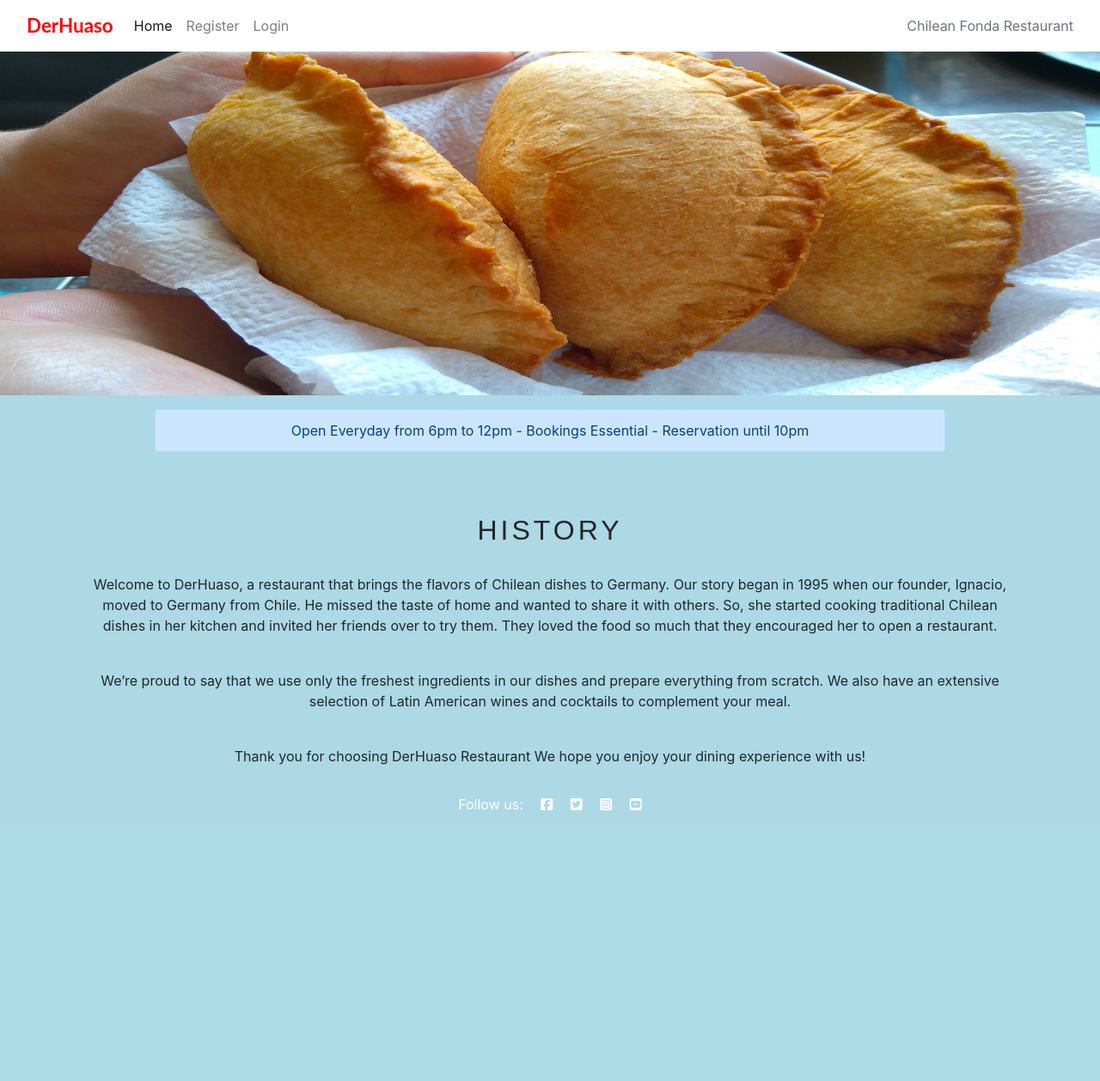
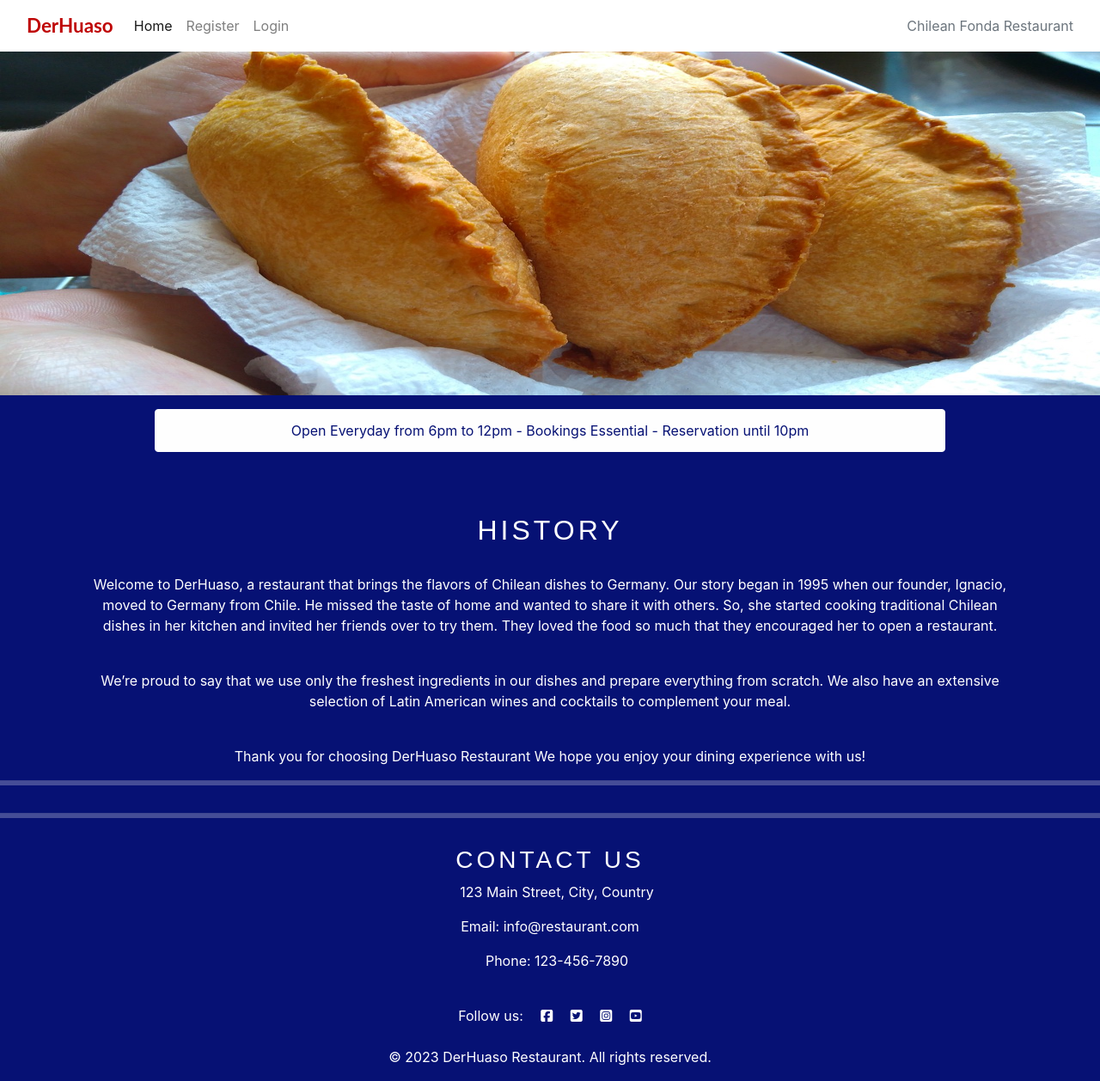
Before and after one commit to iweinacker/pp4-derhuaso, a Django app: page / in a window 1280 px wide. Shown: the whole page at 86% size. Before the commit the page ends 943 px from the top, so only its background shows below. Run offline with Django 3.2, Linux system fonts and the light colour scheme; some libraries are stand-ins or nearby versions.

Commit message:
Add Contact us and change the style

```diff
--- a/static/css/style.css
+++ b/static/css/style.css
@@ -1,12 +1,12 @@
 body {
-    background-color: lightblue;
+    background-color: #061174;
 }
 
 .brand {
     font-family: Lato, sans-serif;
     font-size: 1.4rem;
     font-weight: 700;
-    color: red;
+    color: #bf0505;
 }
 
 /* headings and logo */
@@ -17,7 +17,11 @@ h3 {
     font-family: Arial, sans-serif;
     text-transform: uppercase;
     letter-spacing: 4px;
-    color: #252525;
+    color: white;
+}
+
+p {
+    color: white
 }
 
 .hero-image {
@@ -28,3 +32,7 @@ h3 {
     background-size: cover;
     background-repeat: no-repeat;
 }
+
+.alert {
+    color: #061174;
+}
--- a/templates/base.html
+++ b/templates/base.html
@@ -45,7 +45,7 @@
     />
 
     <!-- Custom CSS -->
-    <link rel="stylesheet" href="{% static 'css/style.css' %}"/>
+    <link rel="stylesheet" href="{% static 'css/style.css' %}" />
 
     <!-- jQuery -->
     <link
@@ -109,19 +109,28 @@
       </div>
     </nav>
 
-<main id="main">
-    {% block content %}
-
-    {% endblock %}
-</main><!-- End #main -->
+    <main id="main">{% block content %} {% endblock %}</main>
+    <!-- End #main -->
 
     <!-- Footer -->
-    <footer class="footer mt-auto py-3 dark-bg">
-      <p class="m-0 text-center text-white">
+    <hr style="height: 5px; background-color: white;">
+    <footer class="footer col-lg-12 mt-auto py-3 dark-bg">
+      <div class="col-lg-12 text-sm-center text-white">
+        <h3 class= "text-sm-center text-white">Contact Us</h3>
+        <p class="text-sm-center ms-3">123 Main Street, City, Country</p>
+        <p class="text-sm-center text-white">Email: info@restaurant.com</p>
+        <p class="text-sm-center text-white  ms-3">Phone: 123-456-7890</p>
+      </div>
+      <br>
+      <p class="col-lg-12 m-0 text-center text-white">
         Follow us: <i class="fab fa-facebook-square ms-3"></i>
         <i class="fab fa-twitter-square ms-3"></i>
         <i class="fab fa-instagram-square ms-3"></i>
         <i class="fab fa-youtube-square ms-3"></i>
+      </p>
+      <br />
+      <p class="m-0 text-center text-white">
+        © 2023 DerHuaso Restaurant. All rights reserved.
       </p>
     </footer>
 
--- a/templates/index.html
+++ b/templates/index.html
@@ -14,7 +14,7 @@
     <div class="container">
         <div class="row">
             <div class="col-lg-10 offset-lg-1">
-                <div class="alert alert-primary text-center ">
+                <div class="alert alert-light text-center">
                     Open Everyday from 6pm to 12pm - Bookings Essential - Reservation until 10pm
                 </div>
             </div>
@@ -42,6 +42,7 @@
     </div>
 </section>
 
+<hr style="height: 5px; background-color: white;">
 
 {% for booking in bookings %}
 <h1>Bookings</h1>
@@ -55,4 +56,6 @@
 <button class="btn btn-secondary">Submit</button>
 {%endfor%}
 
+
+
 {%endblock%}
```
